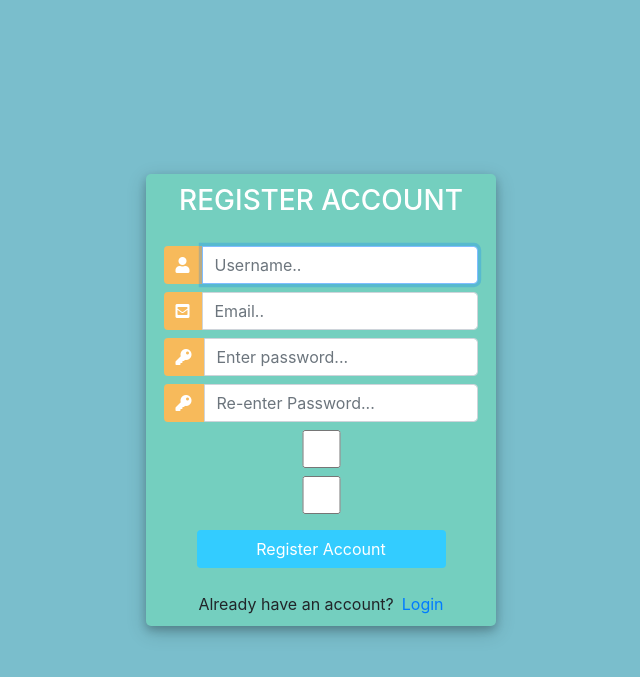
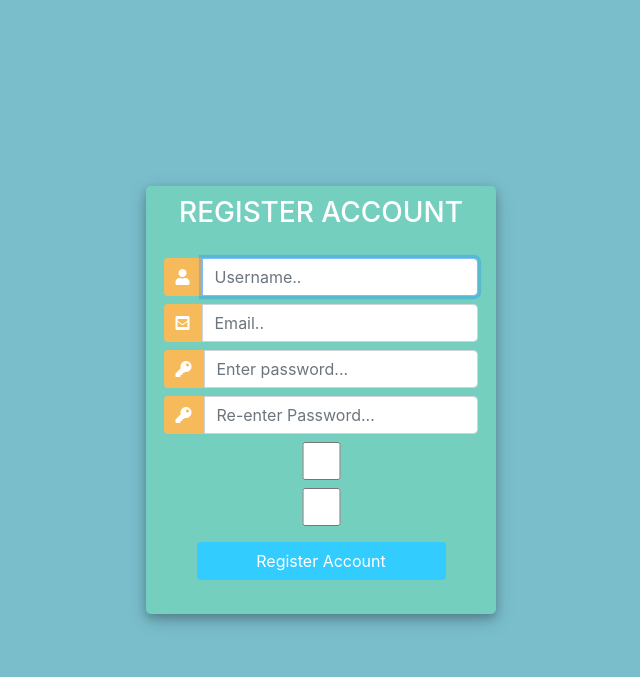
Before and after one commit to hari0805/attenapp, a Django app: page /register/ in a window 1280 px wide. Shown: the top 677 px of the page, without its empty margins (319-959 px from the left). Run offline with Django 3.2, Linux system fonts and the light colour scheme; some libraries are stand-ins or nearby versions.

Commit message:
Update register.html

```diff
--- a/accounts/templates/accounts/register.html
+++ b/accounts/templates/accounts/register.html
@@ -123,7 +123,7 @@
 
 				<div class="mt-4">
 					<div class="d-flex justify-content-center links">
-						Already have an account? <a href="{% url 'login' %}" class="ml-2">Login</a>
+<!-- 						Already have an account? <a href="{% url 'login' %}" class="ml-2">Login</a> -->
 					</div>
 				</div>
 			</div>
```
